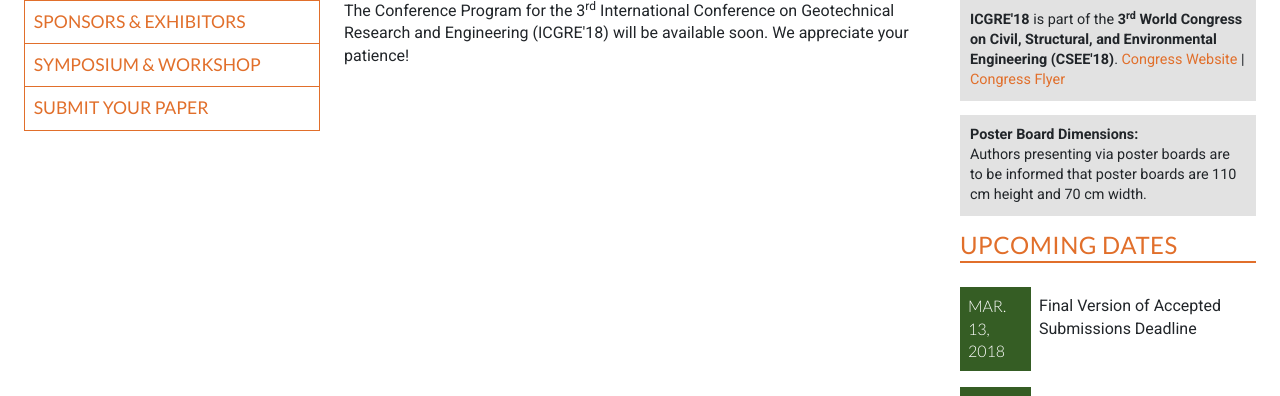
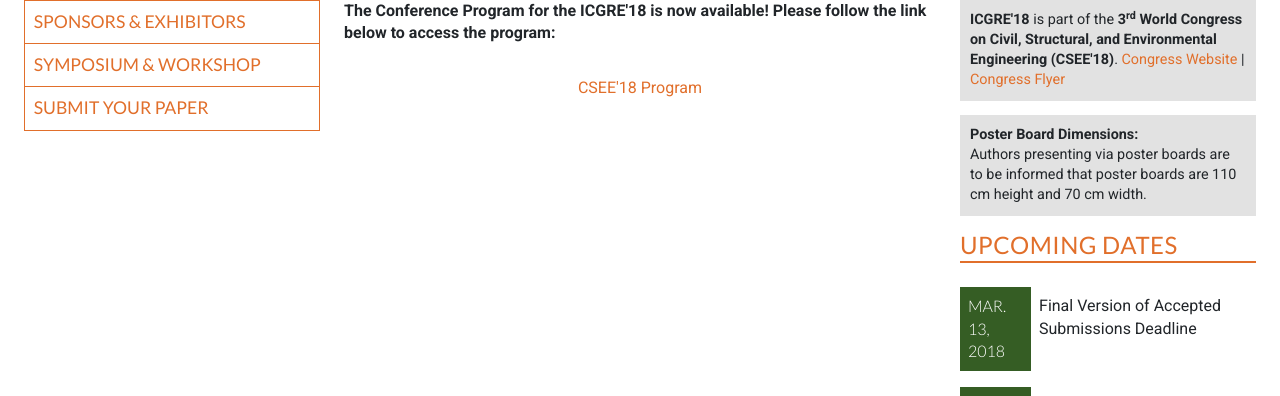
Before and after one commit to emdsgn/icgre, a Jekyll site: the page built from program.html, in a window 1280 px wide and 900 px high, cut to the strip 504-900 px from the top of the window. Built offline with Jekyll 4.4.1, drawn with Linux system fonts in a browser that asks for light colours; nearby versions of some CDN libraries; Markdown is read by kramdown in place of the engine named in the settings; comment, search, counter and statistics services are not loaded.

Commit message:
added program

```diff
--- a/program.html
+++ b/program.html
@@ -7,10 +7,10 @@
 
 <div class="unit unit-s-1 unit-m-1-4-1 unit-l-1-4-1">
   <div class="unit-spacer content">
-    The Conference Program for the 3<sup>rd</sup> International Conference on Geotechnical Research and Engineering (ICGRE'18) will be available soon. We appreciate your patience!
-<!--
-    <p class="body">The Conference Program for the International Conference on Geotechnical Research and Engineering (ICGRE'17)  is now available! Please follow the link below to access the program:</p>
+    <!-- The Conference Program for the 3<sup>rd</sup> International Conference on Geotechnical Research and Engineering (ICGRE'18) will be available soon. We appreciate your patience! -->
 
-    <p align="center"><a href="../CSEE17_Program.pdf" class="body-link">CSEE'17 Program</a></p>  -->
+    <p class="body"><strong>The Conference Program for the ICGRE'18 is now available! Please follow the link below to access the program:</strong></p>
+
+    <p align="center"><a href="https://cseecongress.com/program" class="body-link" target="_blank">CSEE'18 Program</a></p>
   </div>
   </div>
```
Also changed, not shown: 1 other file.
